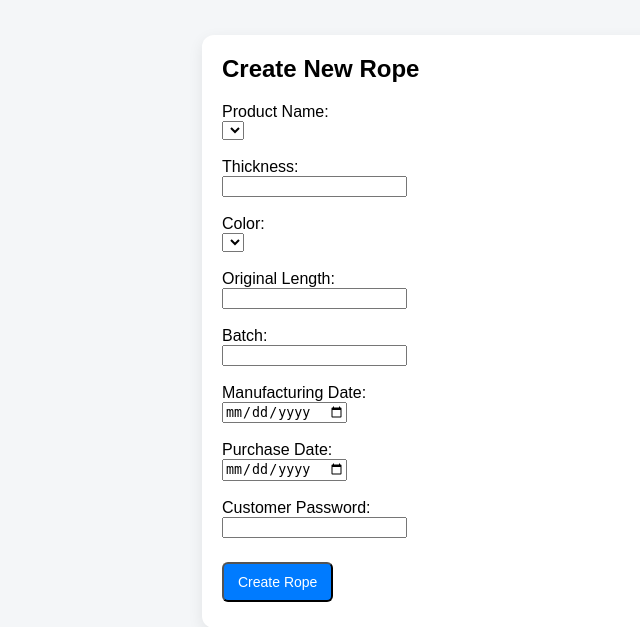
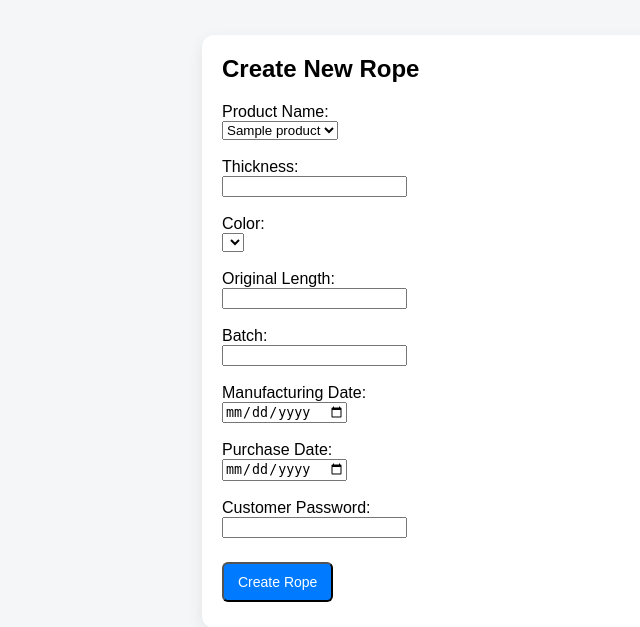
Before and after one commit to rohan-namahropes/passport, a Flask app: template templates/admin.html in a window 1280 px wide. Shown: the top 627 px of the page, without its empty margins (38-678 px from the left). Run offline with Flask 3, Linux system fonts and the light colour scheme; the template is opened without the code that fills it: most values are stand-ins (such as "Sample title", 1, 10 or a date in 2020); lists and menus that the app fills with data are empty; some libraries are stand-ins or nearby versions.

Commit message:
Update admin.html

```diff
--- a/templates/admin.html
+++ b/templates/admin.html
@@ -9,7 +9,13 @@
 <form method="POST" action="/admin/create">
 
     <label>Product Name:</label><br>
-    <select name="product_name" id="productSelect" required></select>
+    <select name="product_name" id="productSelect" required>
+        {% for product in products %}
+            <option value="{{ product[1] }}" data-id="{{ product[0] }}">
+                {{ product[1] }}
+            </option>
+        {% endfor %}
+    </select>
     <br><br>
 
     <label>Thickness:</label><br>
@@ -39,23 +45,6 @@
 </form>
 
 <script>
-async function loadProducts() {
-    const response = await fetch("/admin/products");
-    const products = await response.json();
-
-    const productSelect = document.getElementById("productSelect");
-
-    products.forEach(product => {
-        const option = document.createElement("option");
-        option.value = product.name;
-        option.dataset.id = product.id;
-        option.textContent = product.name;
-        productSelect.appendChild(option);
-    });
-
-    loadColors();
-}
-
 async function loadColors() {
     const productSelect = document.getElementById("productSelect");
     const selectedOption = productSelect.options[productSelect.selectedIndex];
@@ -64,8 +53,6 @@ async function loadColors() {
 
     const colorSelect = document.getElementById("colorSelect");
     const customInput = document.getElementById("customColorInput");
-
-    colorSelect.innerHTML = "";
 
     if (productName === "CUSTOM") {
         colorSelect.style.display = "none";
@@ -78,8 +65,13 @@ async function loadColors() {
     customInput.name = "";
     colorSelect.style.display = "block";
 
+    colorSelect.innerHTML = "<option>Loading...</option>";
+
+    try {
         const response = await fetch(`/admin/product/${productId}/colors`);
         const colors = await response.json();
+
+        colorSelect.innerHTML = "";
 
         colors.forEach(color => {
             const option = document.createElement("option");
@@ -87,11 +79,14 @@ async function loadColors() {
             option.textContent = color;
             colorSelect.appendChild(option);
         });
+
+    } catch (error) {
+        colorSelect.innerHTML = "<option>Error loading colors</option>";
+    }
 }
 
 document.getElementById("productSelect").addEventListener("change", loadColors);
 
-window.onload = loadProducts;
 </script>
 
 {% endblock %}
```
Lines whose indentation alone changed are shown as unchanged.
